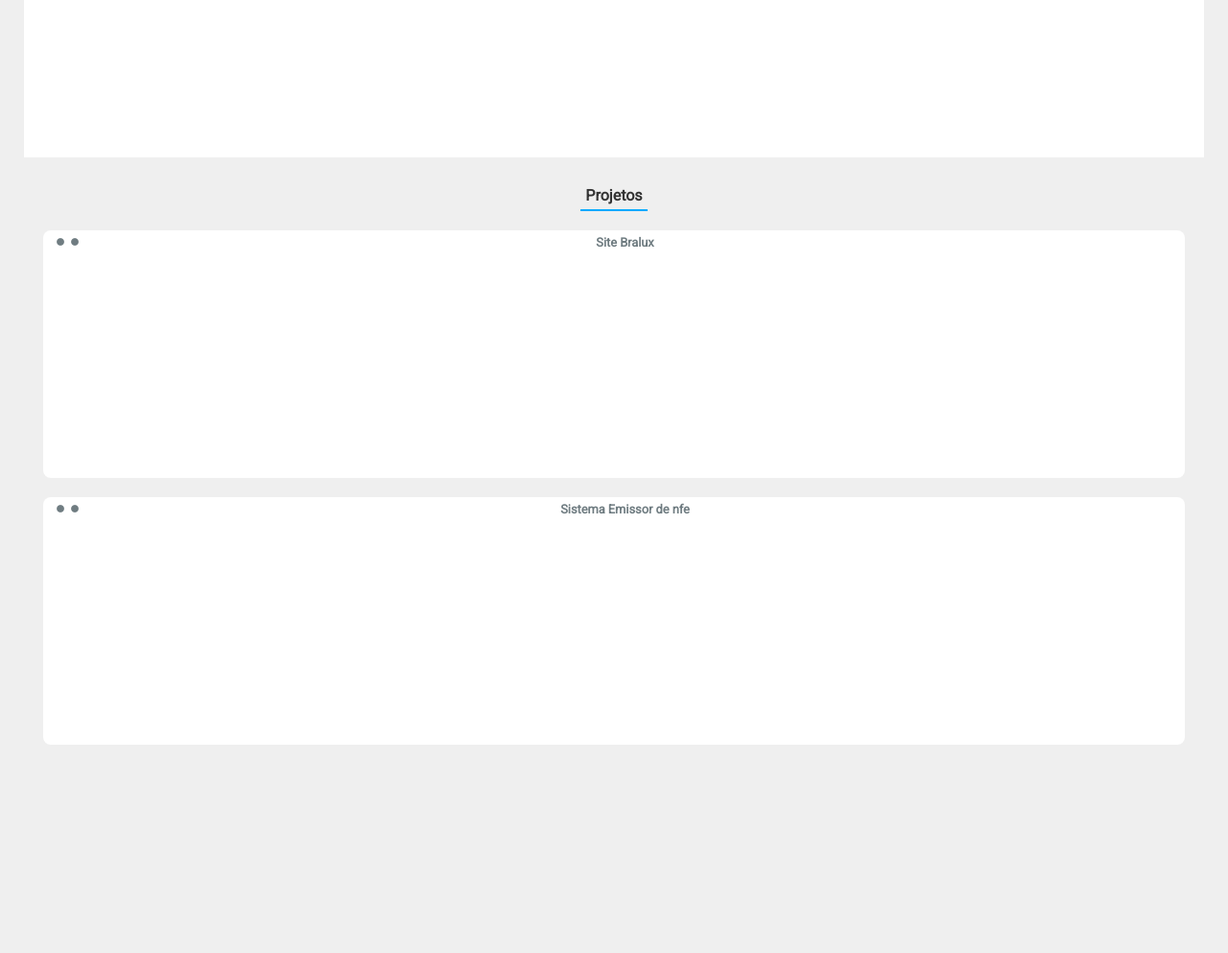
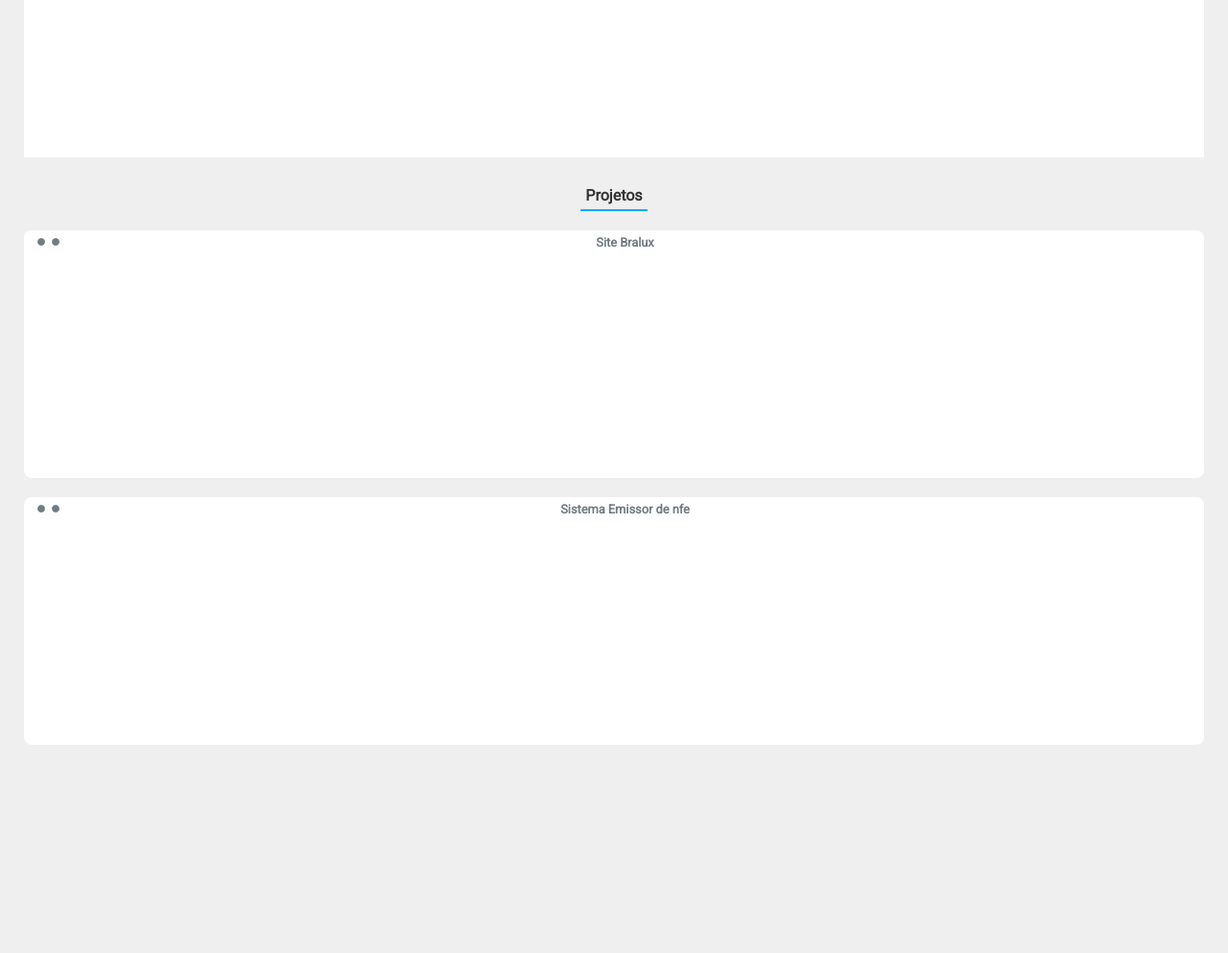
Before and after one commit to ze-aglailson/Agladev, a PHP site: page / in a window 1280 px wide. Shown: the part 2010-3003 px from the top of the page at 96% size. Run offline with PHP 8.4, Linux system fonts and the light colour scheme; data comes from the database, SQL or seed files in the repository; style sheets or scripts are compiled from the project's sources; some libraries are stand-ins or nearby versions.

Commit message:
atualizaçao

```diff
--- a/styles/home.scss
+++ b/styles/home.scss
@@ -193,7 +193,6 @@
     grid-row:inicio-projetos/fim-projetos ;
     display: flex;
     flex-direction: column;
-    padding: 0 20px;
 
     .content-projetos{
         display: flex;
--- a/styles/renderizado/home.css
+++ b/styles/renderizado/home.css
@@ -161,8 +161,7 @@
   grid-column: inicio-principal/fim-principal;
   grid-row: inicio-projetos/fim-projetos;
   display: flex;
-  flex-direction: column;
-  padding: 0 20px; }
+  flex-direction: column; }
   .container-projetos .content-projetos {
     display: flex;
     flex-direction: column; }
```
Also changed, not shown: 1 other file.
